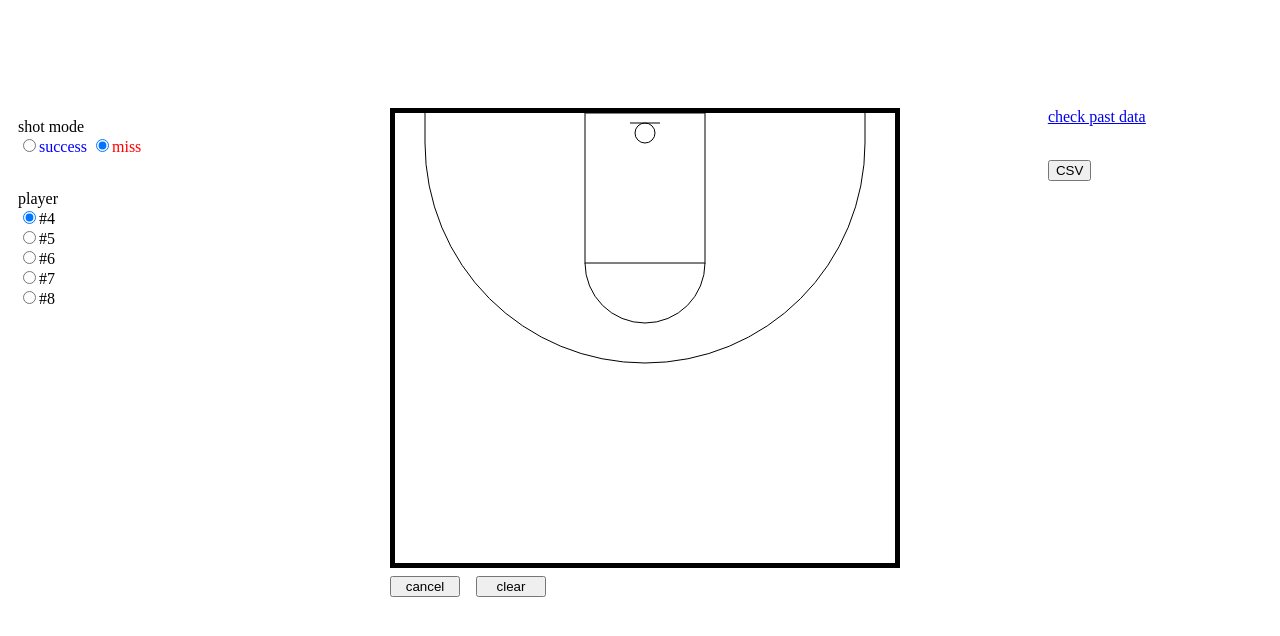
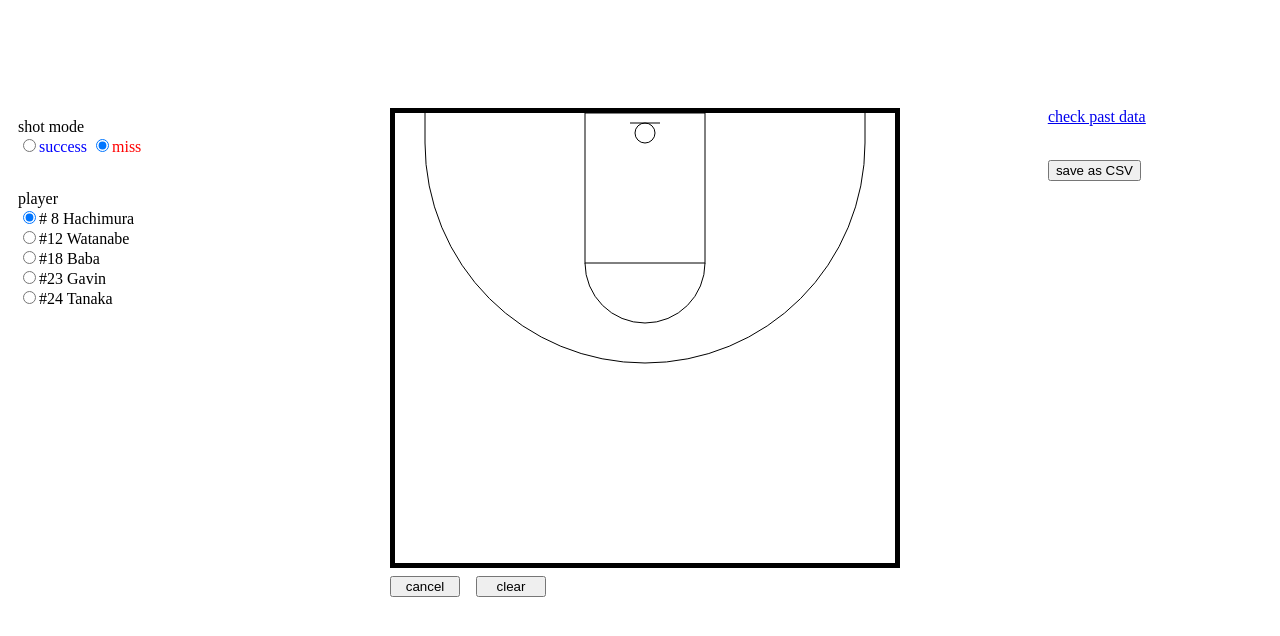
Before and after one commit to Ogawa222/shotchart, a plain HTML site: page index.html in a window 1280 px wide. Drawn offline with Linux system fonts and the light colour scheme.

Commit message:
文言を修正

```diff
--- a/index.html
+++ b/index.html
@@ -16,17 +16,17 @@
         <p></p></br>
         <p class="player">player</p>
             <div>
-                <label><input type="radio" name="player" value="4" checked>#4</label></br>
-                <label><input type="radio" name="player" value="5">#5</label></br>
-                <label><input type="radio" name="player" value="6">#6</label></br>
-                <label><input type="radio" name="player" value="7">#7</label></br>
-                <label><input type="radio" name="player" value="8">#8</label></br>
+                <label><input type="radio" name="player" value="8" checked># 8 Hachimura</label></br>
+                <label><input type="radio" name="player" value="12">#12 Watanabe</label></br>
+                <label><input type="radio" name="player" value="18">#18 Baba</label></br>
+                <label><input type="radio" name="player" value="23">#23 Gavin</label></br>
+                <label><input type="radio" name="player" value="24">#24 Tanaka</label></br>
             </div>
         </div>
         <div id="tran_link">
             <a href="pastData.html">check past data</a></br>
             <p></p></br>
-            <button type="button" onclick="output();return false;">CSV</button>
+            <button type="button" onclick="output();return false;">save as CSV</button>
         </div>
         <div class="court">
             <canvas id="can" width="500" height="450"></canvas>
```
Also changed, not shown: pastData.html (+5 -5 lines).
